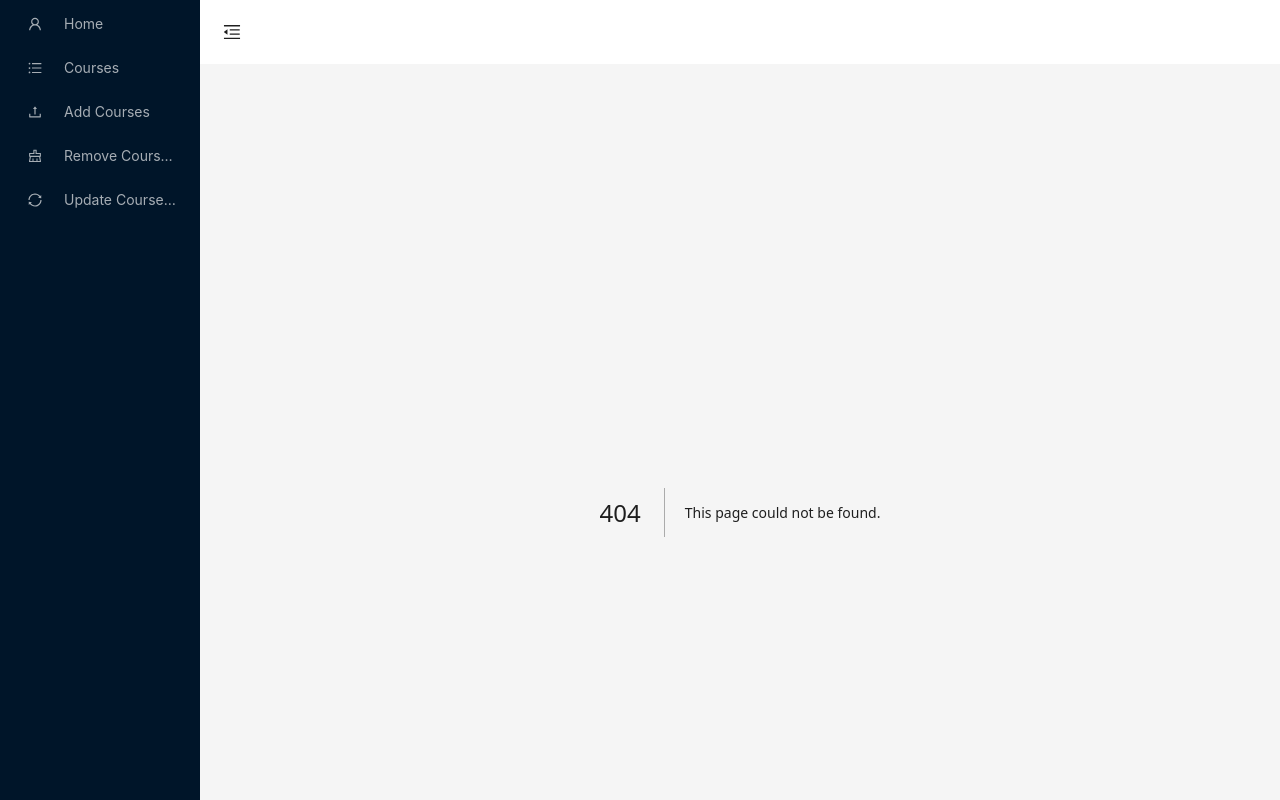
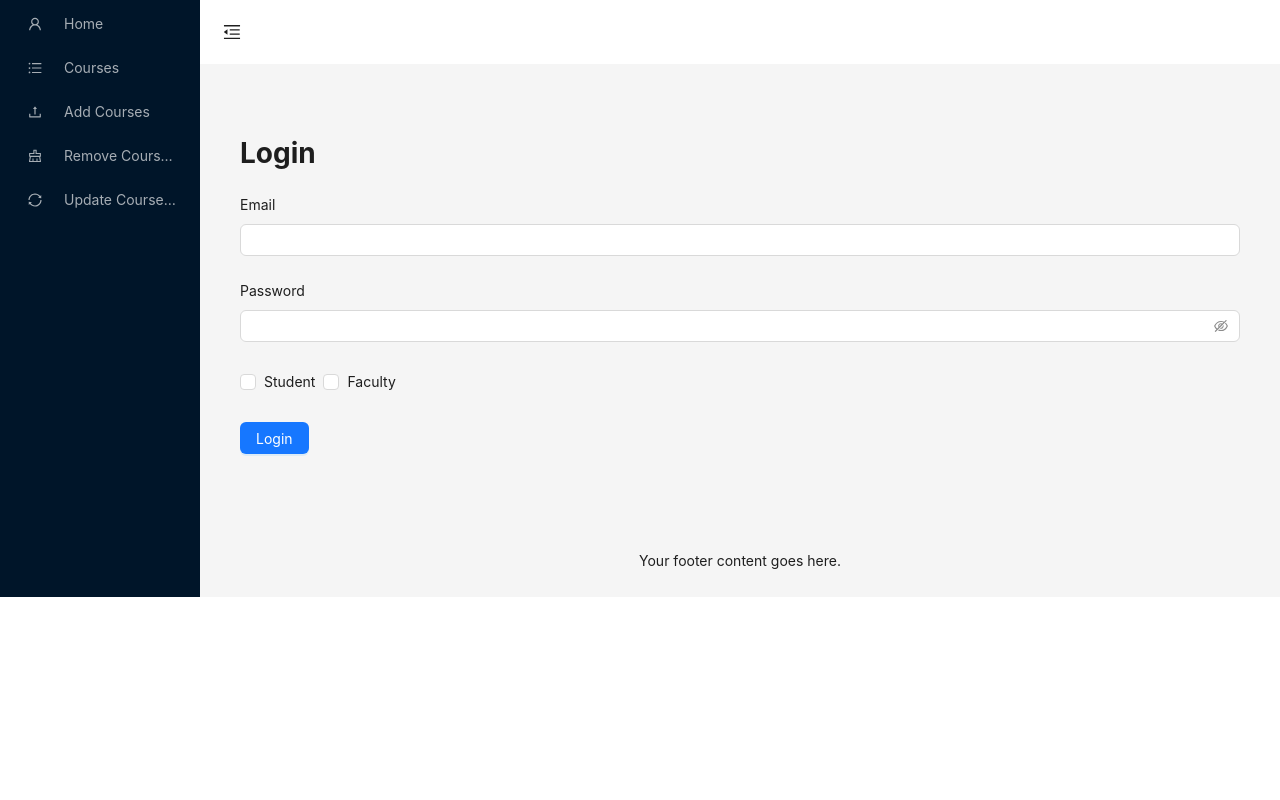
Before and after one commit to jld224/CourseRegistration, a Next.js app: page /login in a window 1280 px wide. Before the commit this address had no page. Shown: the top 800 px of the page. Built offline with nearby package versions, Linux system fonts and the light colour scheme.

Commit message:
commit files

```diff
--- /dev/null
+++ b/pages/api/login.js
@@ -0,0 +1,15 @@
+import { verifyUserCredentials } from '../../db/dbQueries.js';
+
+export default async (req, res) => {
+    const { email, password, userType } = req.body;
+    try {
+        const user = await verifyUserCredentials(email, password, userType);
+        if (user) {
+            res.status(200).json({ success: true });
+        } else {
+            res.status(200).json({ success: false, message: 'Entered information incorrect' });
+        }
+    } catch (error) {
+        res.status(500).send('Error during login.');
+    }
+};
--- /dev/null
+++ b/pages/api/register.js
@@ -0,0 +1,15 @@
+import { registerUser } from '../../db/dbQueries.js';
+
+export default async (req, res) => {
+    const { email, password, userType } = req.body;
+    try {
+        const user = await registerUser(email, password, userType);
+        if (user) {
+            res.status(200).json({ success: true });
+        } else {
+            res.status(400).json({ success: false, message: 'Registration failed.' });
+        }
+    } catch (error) {
+        res.status(500).send('Error during registration.');
+    }
+};
--- /dev/null
+++ b/pages/login.js
@@ -0,0 +1,45 @@
+import { useState } from 'react';
+import { Form, Input, Checkbox, Button, message } from 'antd';
+
+export default function LoginPage() {
+    const [email, setEmail] = useState('');
+    const [password, setPassword] = useState('');
+    const [userType, setUserType] = useState({ student: false, faculty: false });
+
+    const handleSubmit = async () => {
+        const response = await fetch('/api/login', {
+            method: 'POST',
+            headers: { 'Content-Type': 'application/json' },
+            body: JSON.stringify({ email, password, userType })
+        });
+
+        const result = await response.json();
+        if (result.success) {
+            // Redirect to the home page
+            window.location.href = '/';
+        } else {
+            message.error(result.message);
+        }
+    };
+
+    return (
+        <div>
+            <h1>Login</h1>
+            <Form layout="vertical" onFinish={handleSubmit}>
+                <Form.Item label="Email" rules={[{ required: true }]}>
+                    <Input value={email} onChange={(e) => setEmail(e.target.value)} />
+                </Form.Item>
+                <Form.Item label="Password" rules={[{ required: true }]}>
+                    <Input.Password value={password} onChange={(e) => setPassword(e.target.value)} />
+                </Form.Item>
+                <Form.Item>
+                    <Checkbox checked={userType.student} onChange={e => setUserType({ ...userType, student: e.target.checked })}>Student</Checkbox>
+                    <Checkbox checked={userType.faculty} onChange={e => setUserType({ ...userType, faculty: e.target.checked })}>Faculty</Checkbox>
+                </Form.Item>
+                <Form.Item>
+                    <Button type="primary" htmlType="submit">Login</Button>
+                </Form.Item>
+            </Form>
+        </div>
+    );
+}
```
